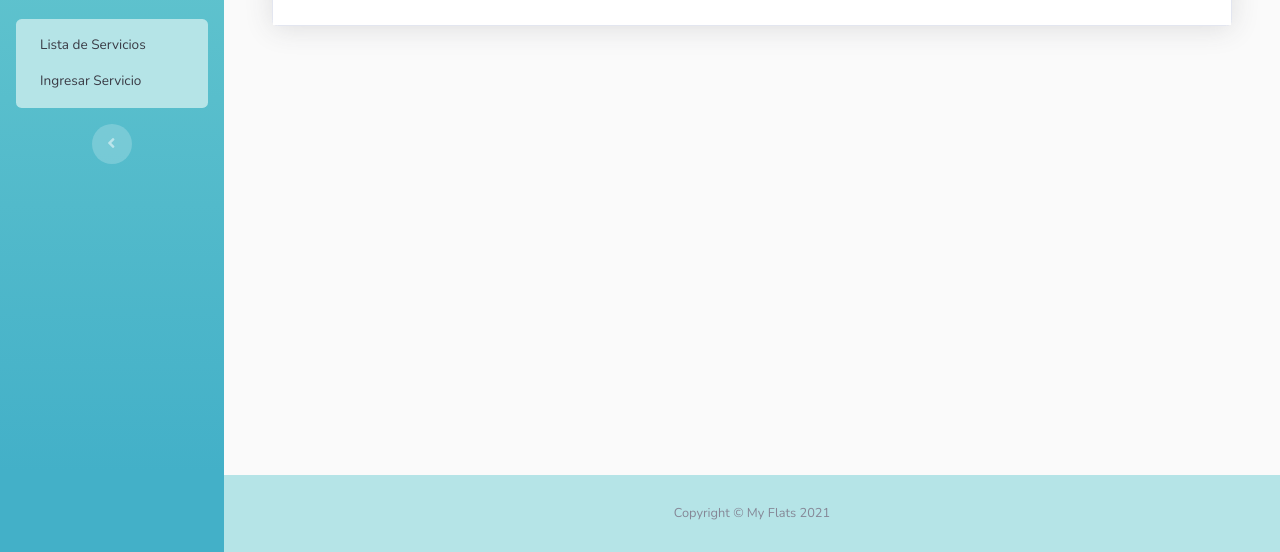
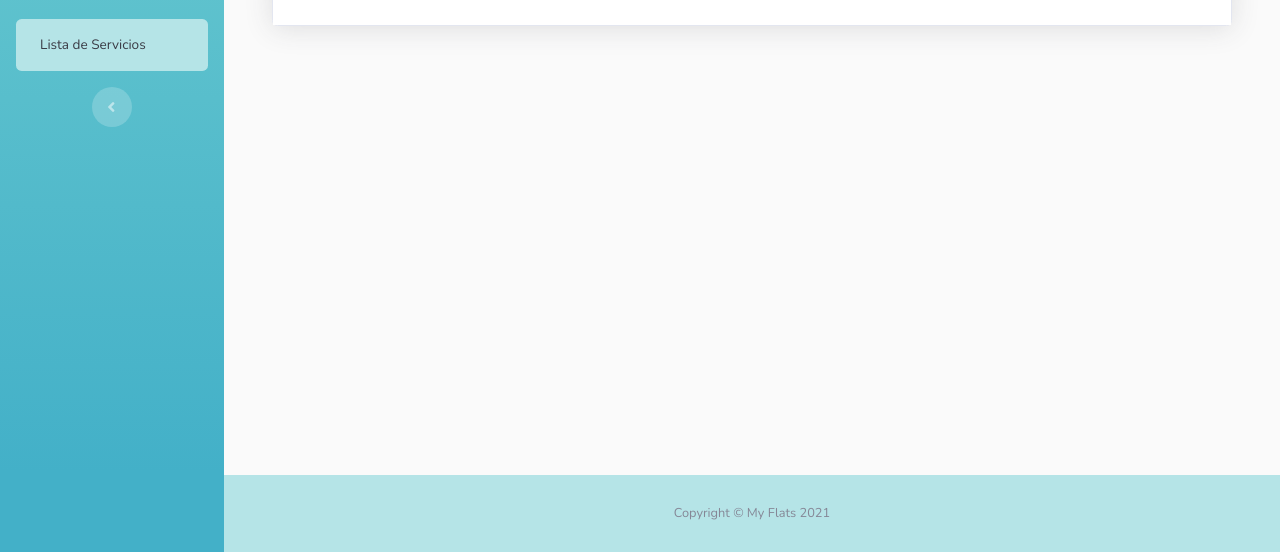
Before and after one commit to Sp4mm3rs/myflasts_isil, a PHP site: page /myflasts_isil/index.php in a window 1280 px wide, after a click on "Servicios". Shown: the part 248-800 px from the top of the page. Run offline with PHP 8.4, Linux system fonts and the light colour scheme; data that the repository does not hold is empty.

Commit message:
servicio

```diff
--- a/detalle-servicio.php
+++ b/detalle-servicio.php
@@ -89,7 +89,7 @@
                                                 <td><?php echo $registro['tipo_servicio'] ?></td>
                                                 <td><?php echo $registro['monto'] ?></td>
                                                 <td><?php echo $registro['fec_vencimiento'] ?></td>
-                                                <td class="text-center"><a class="btn btn-outline-warning" data-toggle="modal" data-target="#modalserv_estado" href="">Ver</a></td>
+                                                <td class="text-center"><a id="<?php echo $registro['id'] class="btn btn-outline-warning" data-toggle="modal" data-target="#modalserv_estado" href="">Ver</a></td>
 
                                             </tr>
                                             <?php }
@@ -136,7 +136,7 @@
 
 
 
-                        <!-- Modal -->
+                        <!-- Modal Ingresar -->
                         <div class="modal fade " id="modalservicio" tabindex="-1" role="dialog" aria-labelledby="exampleModalLabel" aria-hidden="true">
                            <div class="modal-dialog" role="document">
                               <div class="modal-content">
@@ -181,7 +181,7 @@
                         </div>
 
 
-                        <!-- Modal2 -->
+                        <!-- Modal Pagar -->
                         <div class="modal fade " id="modalserv_estado" tabindex="-1" role="dialog" aria-labelledby="exampleModalLabel" aria-hidden="true">
 
 
--- a/nav-izquierda.php
+++ b/nav-izquierda.php
@@ -68,16 +68,16 @@
                 </div>
             </li>
 
-           <li class="nav-item">
+            <li class="nav-item">
                 <a class="nav-link collapsed" href="#" data-toggle="collapse" data-target="#menu-servicio"
                     aria-expanded="true" aria-controls="menu-servicio">
                     <span class="opciones">Servicios</span>
                 </a>
                 <div id="menu-servicio" class="collapse" aria-labelledby="headingTwo" data-parent="#accordionSidebar">
                     <div class="bg-white py-2 collapse-inner rounded">
-                        <!-- <h6 class="collapse-header">Custom Components:</h6> -->
-                        <a class="collapse-item" href="#">Lista de Servicios</a>
-                        <a class="collapse-item" href="#">Ingresar Servicio</a>
+
+                        <a class="collapse-item" href="detalle-servicio.php">Lista de Servicios</a>
+
                     </div>
                 </div>
             </li>
```
